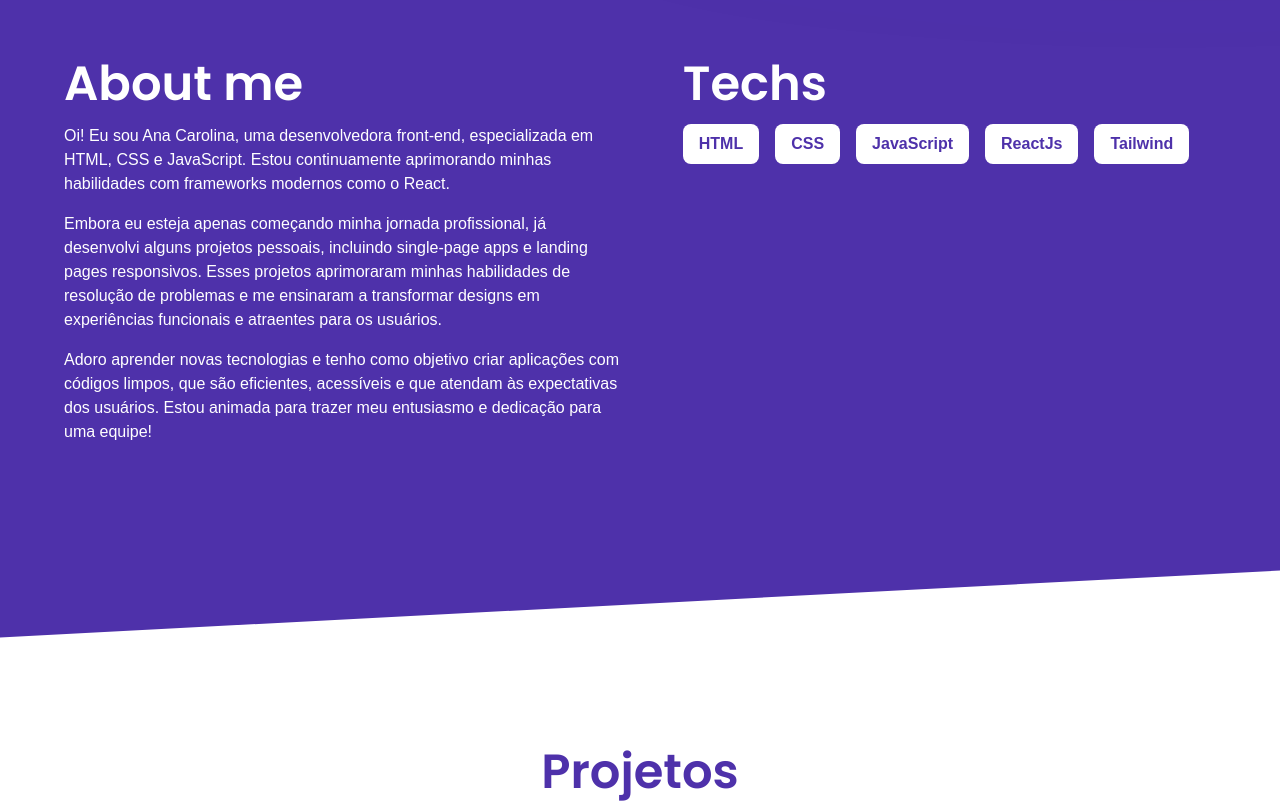
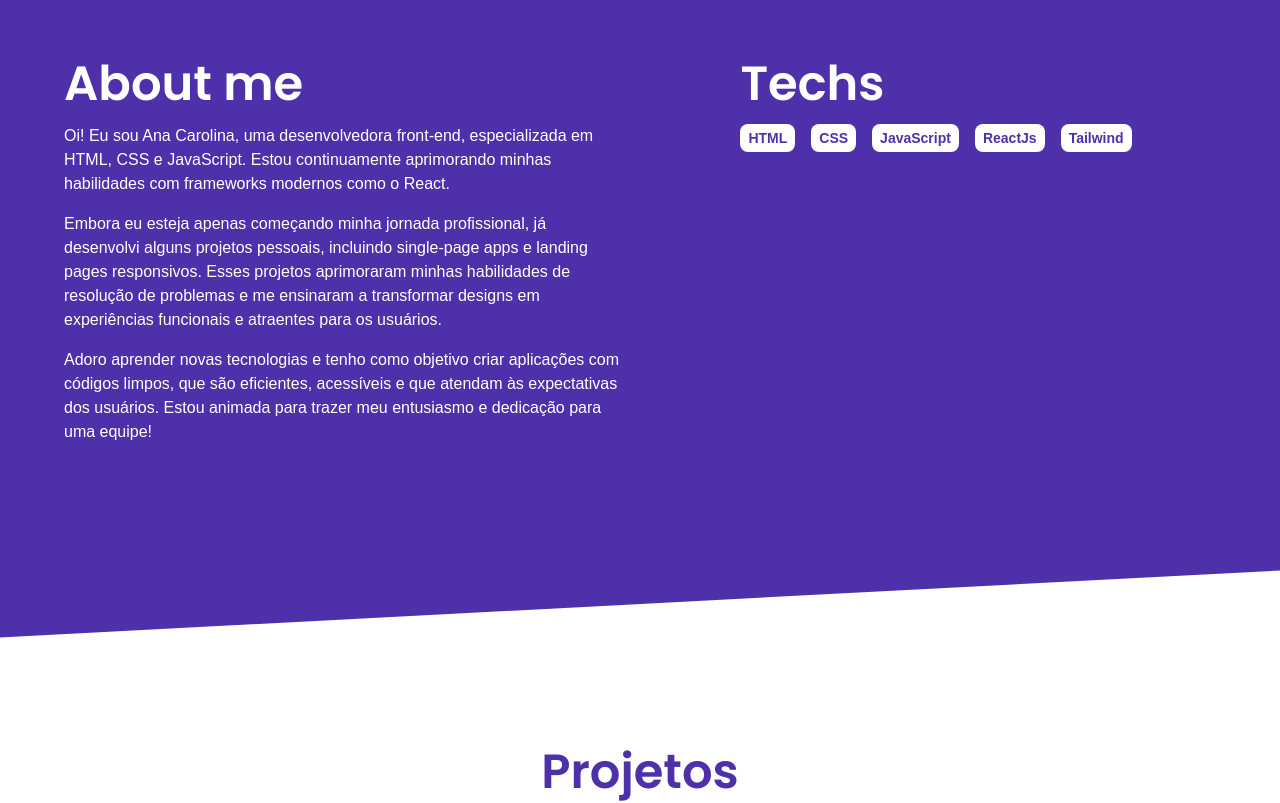
Before and after one commit to AnaCarol2001/Portfolio, a React (Vite) app: page / in a window 1280 px wide. Shown: the part 900-1703 px from the top of the page. Built offline with nearby package versions, Linux system fonts and the light colour scheme; a web font is replaced by a local one.

Commit message:
refactor: removes large styles from tag

```diff
--- a/src/components/ui/Tag/index.tsx
+++ b/src/components/ui/Tag/index.tsx
@@ -14,7 +14,7 @@ export default function Tag({ variant = "main-purple", ...props }: TagProps) {
   return (
     <span
       className={twMerge(
-        "inline-block text-nowrap rounded-lg px-2 py-1 font-bold md:px-4 md:py-2",
+        "inline-block text-nowrap rounded-lg px-2 py-1 text-sm font-bold",
         TagVariants[variant],
       )}
       {...props}
```
